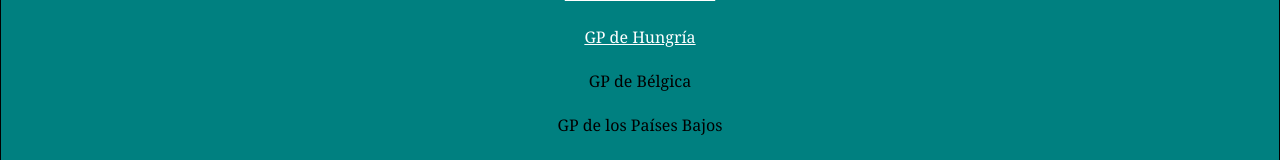
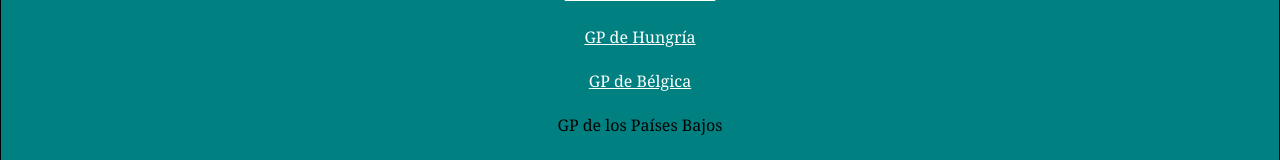
Before and after one commit to ANGELTECNOLOGIA/sitio-permananente, a plain HTML site: page index.html in a window 1280 px wide. Shown: the part 583-743 px from the top of the page. Drawn offline with Linux system fonts and the light colour scheme.

Commit message:
Update index.html

```diff
--- a/index.html
+++ b/index.html
@@ -84,7 +84,9 @@
       </p>
       <br>
       <p>
+        <a href="GP-BÉLGICA.html">
         GP de Bélgica
+        </a>
       </p>
       <br>
       <p>
```
